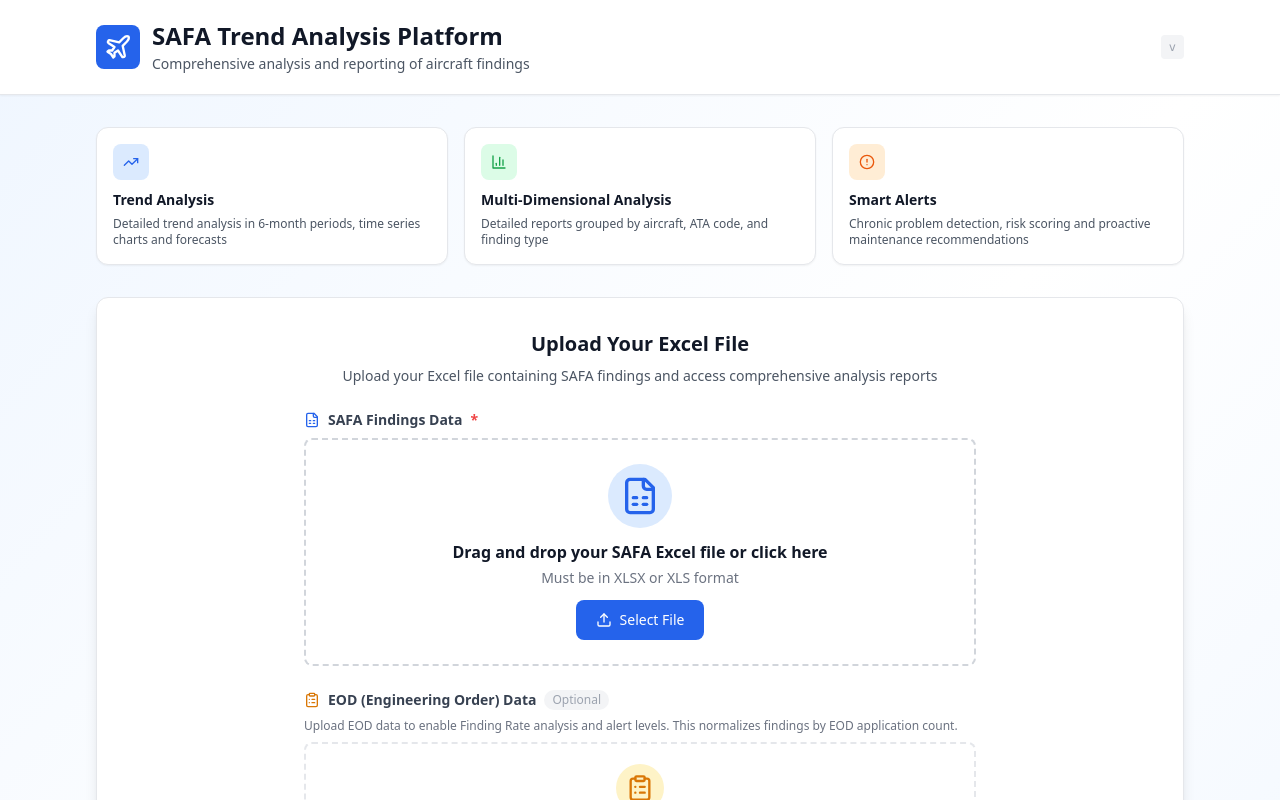
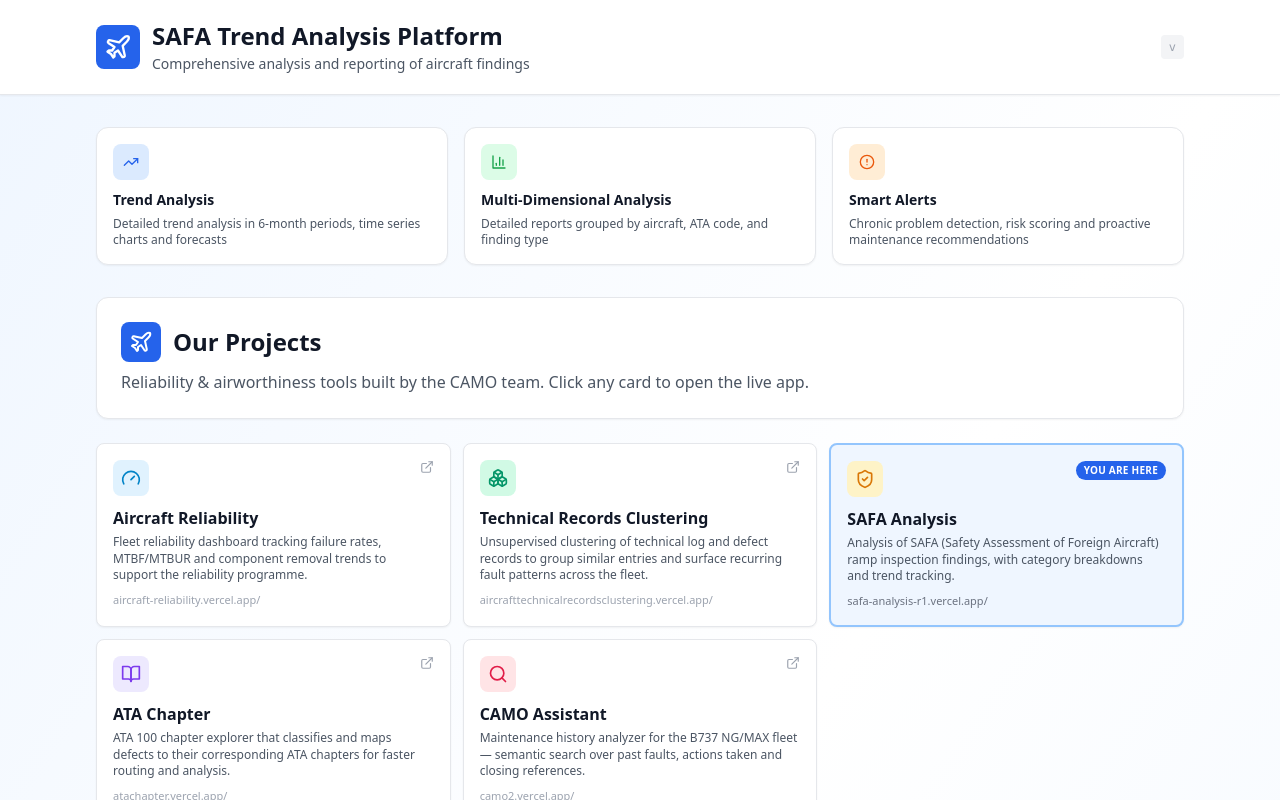
Before and after one commit to pezetel/SAFA-ANALYSIS-R1, a Next.js app: page / in a window 1280 px wide. Shown: the top 800 px of the page. Built offline with nearby package versions, Linux system fonts and the light colour scheme.

Commit message:
Show Projects section on home page above upload
Renders ProjectsView between the Features grid and the Excel upload card,
so visitors discover the sister CAMO apps before uploading data (and even
without data loaded).

https://claude.ai/code/session_017Kw7jr8wYGRpQARbjf8rAJ

```diff
--- a/app/page.tsx
+++ b/app/page.tsx
@@ -2,6 +2,7 @@
 
 import { useState } from 'react';
 import { FileUpload } from '@/components/FileUpload';
+import { ProjectsView } from '@/components/ProjectsView';
 import { Plane, TrendingUp, AlertCircle, BarChart3 } from 'lucide-react';
 import { useRouter } from 'next/navigation';
 import { APP_VERSION } from '@/lib/version';
@@ -69,6 +70,11 @@ export default function Home() {
           </div>
         </div>
 
+        {/* Projects Section */}
+        <div className="mb-8">
+          <ProjectsView />
+        </div>
+
         {/* Upload Section */}
         <div className="bg-white rounded-xl shadow-lg border border-gray-200 p-8">
           <div className="max-w-2xl mx-auto">
```
